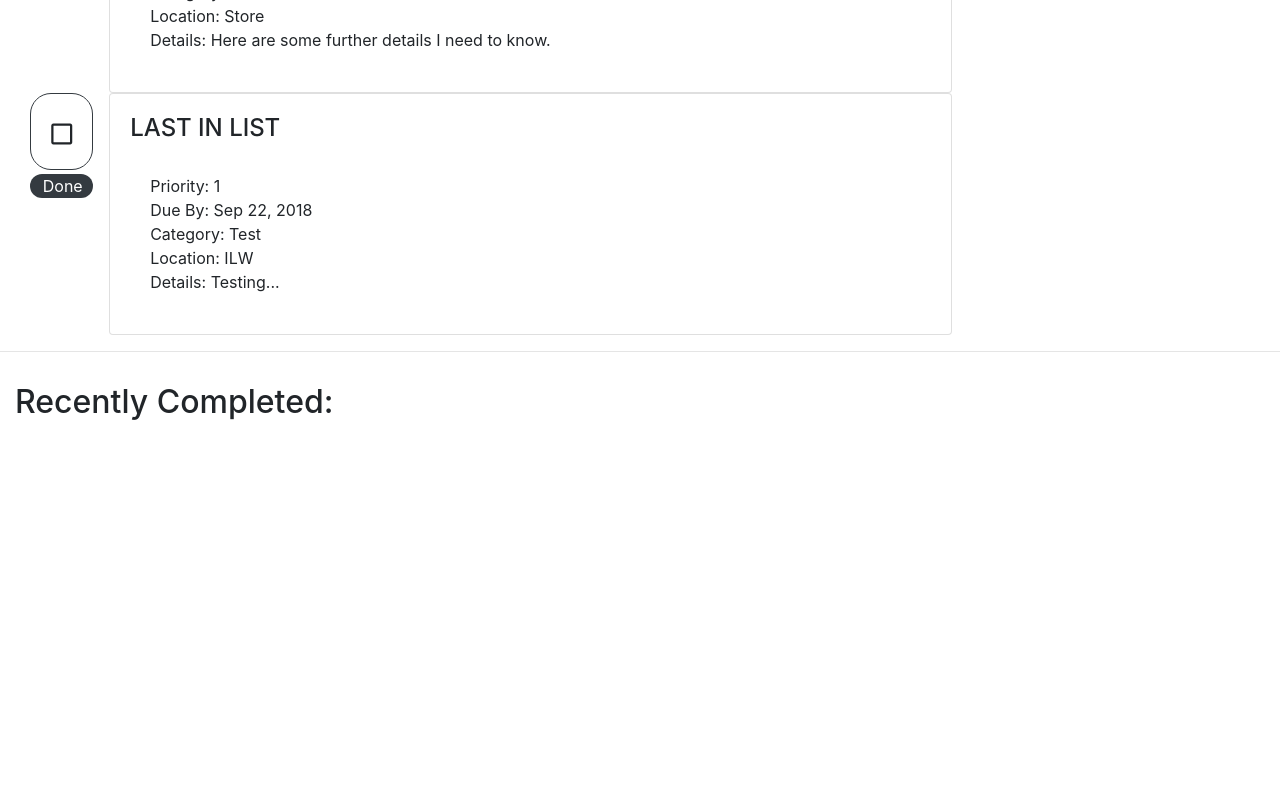
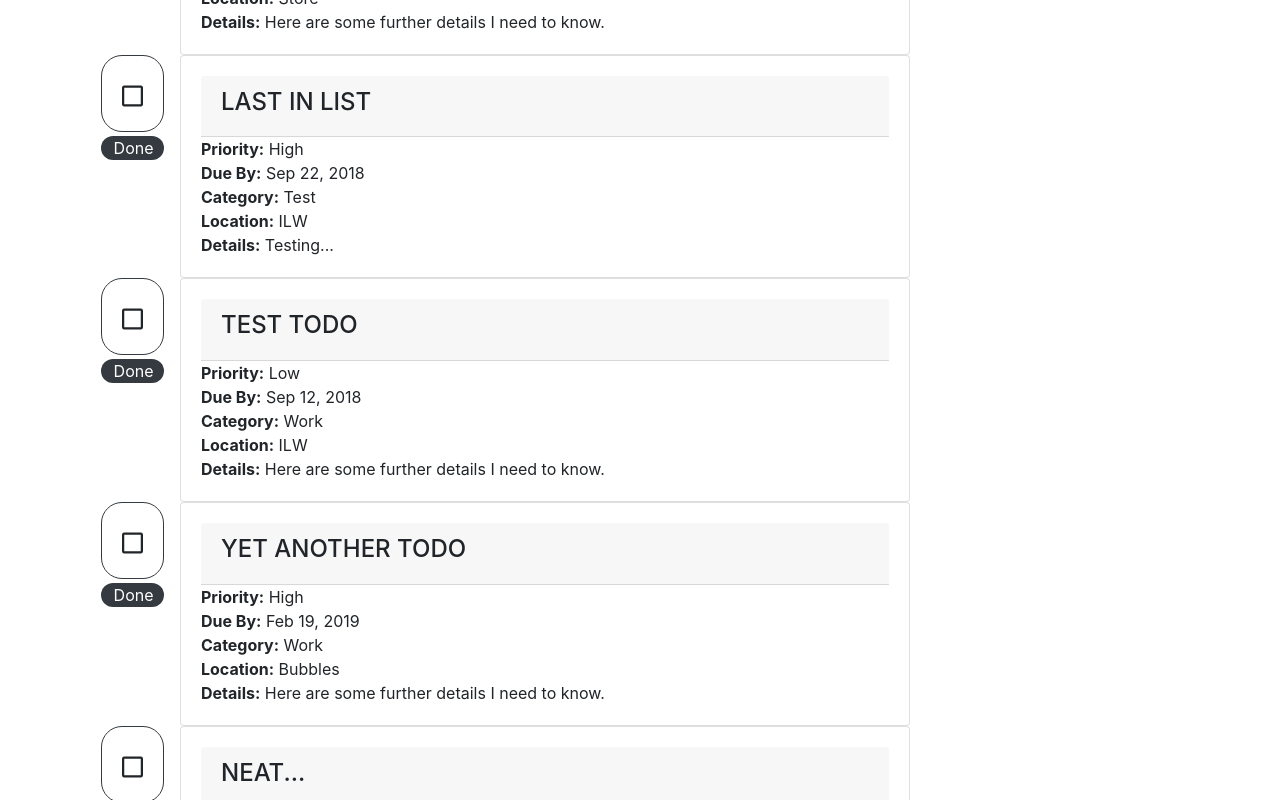
Before and after one commit to giered/to-do-list, an Angular app: page /todo in a window 1280 px wide. Shown: the part 560-1360 px from the top of the page. Before the commit the page ends 1005 px from the top, so only its background shows below. Built offline with nearby package versions, Linux system fonts and the light colour scheme.

Commit message:
Trello Card: Add Functionality to add Created Todos to the Current list

```diff
--- a/src/app/list/create-todos/create-todos.component.html
+++ b/src/app/list/create-todos/create-todos.component.html
@@ -6,7 +6,7 @@
 
     </div>
     <div class="col-md-6">
-      <form [formGroup]="newTodoForm">
+      <form [formGroup]="newTodoForm"  (ngSubmit)="saveTodo(newTodoForm.value)">
         <div class="form-group" [ngClass]="{'error': title.invalid && title.dirty }">
           <label for="title">Title: </label>
           <em *ngIf="title.invalid && (title.dirty || title.touched)">Required</em>
@@ -40,7 +40,7 @@
           <label for="dueDate">Due date: </label>
           <em *ngIf="dueDate.invalid && (dueDate.dirty || dueDate.touched)">Required</em>
           <div class="input-group">
-            <input formControlName="dueDate" required ngbDatepicker #d="ngbDatepicker" name="dueDate" type="text" class="form-control"
+            <input formControlName="dueDate" [minDate]="minimumDate" required ngbDatepicker #d="ngbDatepicker" name="dueDate" type="text" class="form-control"
               placeholder="mm/dd/yyyy" />
             <div class="input-group-append">
               <button class="btn btn-outline-secondary calendar" (click)="d.toggle()" type="button"></button>
--- a/src/app/list/create-todos/create-todos.component.ts
+++ b/src/app/list/create-todos/create-todos.component.ts
@@ -6,6 +6,7 @@ import { TodoListService } from '../shared/todo-list.service';
 import { NgbDateStruct, NgbCalendar, NgbDateParserFormatter, NgbModal } from '@ng-bootstrap/ng-bootstrap';
 import { NgbDateENParserFormatter } from './ngb-date-en-parser-formatter';
 import { CreateValueComponent } from './create-new-value.component';
+import { ITodo } from '../list-todo.model';
 
 @Component({
   selector: 'td-create-todos',
@@ -18,6 +19,9 @@ export class CreateTodosComponent implements OnInit {
   date: {day: number, month: number, year: number};
   categories: string[];
   locations: string[];
+  minimumDate: NgbDateStruct;
+
+  today = new Date();
 
   /// Initialize the elements of the Form with required validators.
   title = new FormControl('', Validators.required);
@@ -44,10 +48,33 @@ export class CreateTodosComponent implements OnInit {
   ngOnInit(): void {
     this.categories = this.listService.getCategories();
     this.locations = this.listService.getLcations();
+
+    // this prevents dates before the current date from being selected.
+    this.minimumDate = {
+      year: this.today.getFullYear(),
+      month: this.today.getMonth() + 1,
+      day: this.today.getDate()
+    };
   }
 
   /// Cancel buttont that reroutes the user back to the Todo List.
   cancel() {
+    this.router.navigate(['/todo']);
+  }
+
+  /// Save Todos into the array of uncompleted tasks.
+  saveTodo(formValues) {
+    const todoItem: ITodo = {
+      title: formValues.title,
+      priority: formValues.priority,
+      category: formValues.category,
+      dueDate: new Date(formValues.dueDate.year, formValues.dueDate.month, formValues.dueDate.day),
+      completed: false,
+      location: formValues.location,
+      details: formValues.details,
+      dateCompleted: null
+    };
+    this.listService.createTodo(todoItem);
     this.router.navigate(['/todo']);
   }
 
--- a/src/app/list/list-done.component.html
+++ b/src/app/list/list-done.component.html
@@ -1,8 +1,9 @@
 <div [routerLink]="['/todo/done']">
-  <h1>Your To Do List:</h1>
+  <h1>Your Done List:</h1>
   <hr />
-  <div *ngFor="let todoItem of todoItems">
-    <div *ngIf="!todoItem.completed" class="row">
+  <h3 style="text-align: center">{{ pageHeading }}</h3>
+  <div *ngFor="let todoItem of completedTodos">
+    <div *ngIf="todoItem.completed" class="row">
       <div class="col-md-1">
         <td-done (check)="toggleCheck(todoItem)" [checked]="todoItem.completed"></td-done>
       </div>
@@ -13,12 +14,13 @@
               <h4>{{ todoItem.title | uppercase }}</h4>
             </div>
             <div class="card-body">
-              <div>Priority: {{ todoItem.priority }}</div>
-              <div>Completed On: {{ todoItem.dateCompleted | date }}</div>
-              <div>Category: {{ todoItem.category }}</div>
-              <div>Location: {{ todoItem.location }}</div>
-              <div>Details: {{ todoItem.details }}</div>
-            </div>
+                <div>
+                  <b>Priority:</b> {{ todoItem.priority === 1 ? "High" : todoItem.priority === 2 ? "Medium" : "Low"}}
+                </div>
+                <div><b>Completed On</b> {{ todoItem.dateCompleted | date }}</div>
+                <div><b>Category:</b> {{ todoItem.category }}</div>
+                <div><b>Location:</b> {{ todoItem.location }}</div>
+                <div *ngIf="todoItem.details"><b>Details:</b> {{ todoItem.details }}</div>
           </div>
         </div>
       </div>
--- a/src/app/list/list-done.component.ts
+++ b/src/app/list/list-done.component.ts
@@ -1,16 +1,28 @@
-import { Component } from '@angular/core';
+import { Component, OnInit } from '@angular/core';
 import { ITodo } from './list-todo.model';
+import { TodoListService } from './shared/todo-list.service';
 
 @Component({
   selector: 'td-list-done',
   templateUrl: './list-done.component.html'
 })
-export class ListDoneComponent {
-  todoItems: ITodo[];
+export class ListDoneComponent implements OnInit {
+  completedTodos: ITodo[];
+  pageHeading: string;
 
-  constructor() { }
+  constructor(private listService: TodoListService) {}
+
+  ngOnInit() {
+    this.completedTodos = this.listService.getCompletedTodos();
+    if (this.completedTodos.length === 0) {
+      this.pageHeading = 'No Todos Completed';
+    } else {
+      this.completedTodos = this.completedTodos.slice().reverse();
+    }
+  }
 
   toggleCheck(todoItem: ITodo) {
-
+    this.listService.changeStatus(false, todoItem);
+    this.ngOnInit();
   }
 }
--- a/src/app/list/list.component.html
+++ b/src/app/list/list.component.html
@@ -2,7 +2,7 @@
   <h1>Your To Do List:</h1>
   <hr />
   <div>
-    <div *ngFor="let todoItem of todoItems">
+    <div *ngFor="let todoItem of todoItems" class="container">
       <div *ngIf="!todoItem.completed" class="row">
         <div class="col-md-1">
           <td-done (check)="toggleCheck(todoItem)" [checked]="todoItem.completed"></td-done>
@@ -10,15 +10,18 @@
         <div class="col-md-8">
           <div class="card pointable">
             <div class="card-body">
-              <div class="card-title">
+              <div [ngClass]="{
+                'bg-warning': todoItem.dueDate.toLocaleString() === tomorrowDate.toLocaleString(),
+                'bg-danger' : todoItem.dueDate.toLocaleString() === currentDate.toLocaleString()
+                }" class="card-header">
                 <h4>{{ todoItem.title | uppercase }}</h4>
               </div>
-              <div class="card-body">
-                <div>Priority: {{ todoItem.priority }}</div>
-                <div>Due By: {{ todoItem.dueDate | date }}</div>
-                <div>Category: {{ todoItem.category }}</div>
-                <div>Location: {{ todoItem.location }}</div>
-                <div>Details: {{ todoItem.details }}</div>
+              <div class="card-text">
+                <div><b>Priority:</b> {{ todoItem.priority === 1 ? "High" : todoItem.priority === 2 ? "Medium" : "Low"}}</div>
+                <div><b>Due By:</b> {{ todoItem.dueDate | date }}</div>
+                <div><b>Category:</b> {{ todoItem.category }}</div>
+                <div><b>Location:</b> {{ todoItem.location }}</div>
+                <div *ngIf="todoItem.details"><b>Details:</b> {{ todoItem.details }}</div>
               </div>
             </div>
           </div>
--- a/src/app/list/list.component.ts
+++ b/src/app/list/list.component.ts
@@ -11,62 +11,37 @@ export class ListComponent implements OnInit {
   todoItems: ITodo[];
   completedTodos: ITodo[];
 
-  constructor(
-    private todoListService: TodoListService,
-  ) {}
+  currentDate = new Date();
+  tomorrowDate = new Date(this.currentDate.getFullYear(), this.currentDate.getMonth(), this.currentDate.getDate() + 1);
+
+  constructor(private todoListService: TodoListService) {}
 
   /// Initialize arrays for the list.
   ngOnInit() {
-    this.todoItems = this.isComplete(false);
-    this.completedTodos = this.isComplete(true);
+    this.todoItems = this.todoListService.getTodos();
+    this.completedTodos = this.todoListService.getCompletedTodos();
     if (this.todoItems) {
       this.todoItems.sort(sortByPriority);
     }
-  }
-
-  /// Check if the item has a completed flag and push it to the appropriate list.
-  isComplete(isComplete: boolean): ITodo[] {
-    const todoItems = this.todoListService.getTodos();
-    if (!isComplete) {
-      const needTodo: ITodo[] = [];
-      todoItems.forEach(item => {
-        if (!item.completed) {
-          needTodo.push(item);
-        }
-      });
-      return needTodo;
+    if (this.completedTodos.length > 5) {
+      this.completedTodos = this.completedTodos.slice(
+        Math.max(this.completedTodos.length - 5, 1)
+      ).reverse();
     } else {
-      const completeTodo: ITodo[] = [];
-      todoItems.forEach(item => {
-        if (item.completed) {
-          completeTodo.push(item);
-        }
-      });
-      return completeTodo;
+      this.completedTodos = this.completedTodos.slice().reverse();
     }
   }
 
   /// Toggle the completed flag on the todo item.
   toggleCheck(todoItem: ITodo) {
     if (!todoItem.completed) {
-      todoItem.completed = true;
-      const index = this.todoItems.indexOf(todoItem);
-      todoItem.dateCompleted = new Date();
-
-      // Add the item to the completed array and remove it from the original array.
-      this.completedTodos.push(todoItem);
-      this.todoItems.splice(index, 1);
-
-      // Sort the completed list based on the date it was completed.
-      this.completedTodos.sort(sortByDateComplete);
+      this.todoListService.changeStatus(true, todoItem);
+      this.ngOnInit();
+      this.todoItems.sort(sortByPriority);
     } else {
-      todoItem.completed = false;
-      todoItem.dateCompleted = null;
-      const index = this.completedTodos.indexOf(todoItem);
-
-      // Add the item to the original array and remove it from the completed array.
-      this.todoItems.push(todoItem);
-      this.completedTodos.splice(index, 1);
+      this.todoListService.changeStatus(false, todoItem);
+      this.ngOnInit();
+      this.todoItems.sort(sortByPriority);
     }
   }
 }
@@ -85,7 +60,7 @@ function sortByPriority(s1: ITodo, s2: ITodo) {
   }
 }
 
-/// Sort the array based on the date it was completed.
+/* /// Sort the array based on the date it was completed.
 function sortByDateComplete(s1: ITodo, s2: ITodo) {
   if (s1.dateCompleted > s2.dateCompleted) {
     return 0;
@@ -94,4 +69,4 @@ function sortByDateComplete(s1: ITodo, s2: ITodo) {
   } else {
     return -1;
   }
-}
+} */
--- a/src/app/list/shared/todo-list.service.ts
+++ b/src/app/list/shared/todo-list.service.ts
@@ -6,6 +6,11 @@ export class TodoListService {
   getTodos() {
     return TODOS;
   }
+
+  getCompletedTodos() {
+    return COMPLETED_TODOS;
+  }
+
   getCategories() {
     CATEGORIES.sort();
     return CATEGORIES;
@@ -13,6 +18,10 @@ export class TodoListService {
   getLcations() {
     LOCATIONS.sort();
     return LOCATIONS;
+  }
+
+  createTodo(todoItem: ITodo) {
+    TODOS.push(todoItem);
   }
 
   addCategory(value: string) {
@@ -23,6 +32,24 @@ export class TodoListService {
   addLocation(value: string) {
     LOCATIONS.push(value);
     LOCATIONS.sort();
+  }
+
+  changeStatus(completeStatus: boolean, todoItem: ITodo) {
+    todoItem.completed = completeStatus;
+
+    if (todoItem.completed) {
+      const index = TODOS.indexOf(todoItem);
+      todoItem.dateCompleted = new Date();
+
+      COMPLETED_TODOS.push(todoItem);
+      TODOS.splice(index, 1);
+    } else {
+      const index = COMPLETED_TODOS.indexOf(todoItem);
+      todoItem.dateCompleted = null;
+
+      TODOS.push(todoItem);
+      COMPLETED_TODOS.splice(index, 1);
+    }
   }
 }
 
@@ -60,5 +87,37 @@ const TODOS: ITodo[] = [
     location: 'ILW',
     details: 'Testing...',
     dateCompleted: null
-  }
+  },
+  {
+    title: 'Test Todo',
+    priority: 3,
+    category: 'Work',
+    dueDate: new Date('09/12/2018'),
+    completed: false,
+    location: 'ILW',
+    details: 'Here are some further details I need to know.',
+    dateCompleted: null
+  },
+  {
+    title: 'Yet Another Todo',
+    priority: 1,
+    category: 'Work',
+    dueDate: new Date('02/19/2019'),
+    completed: false,
+    location: 'Bubbles',
+    details: 'Here are some further details I need to know.',
+    dateCompleted: null
+  },
+  {
+    title: 'Neat...',
+    priority: 2,
+    category: 'Test',
+    dueDate: new Date('06/17/2020'),
+    completed: false,
+    location: 'ILW',
+    details: 'Testing...',
+    dateCompleted: null
+  },
 ];
+
+const COMPLETED_TODOS: ITodo[] = [];
--- a/src/app/routes.ts
+++ b/src/app/routes.ts
@@ -2,9 +2,11 @@ import { Routes } from '@angular/router';
 
 import { ListComponent } from './list/list.component';
 import { CreateTodosComponent } from './list/create-todos/create-todos.component';
+import { ListDoneComponent } from './list/list-done.component';
 
 export const routes: Routes = [
   { path: 'todo/new', component: CreateTodosComponent },
+  { path: 'todo/done', component: ListDoneComponent},
   { path: 'todo', component: ListComponent },
   { path: '', redirectTo: '/todo', pathMatch: 'full' }
 ];
```
